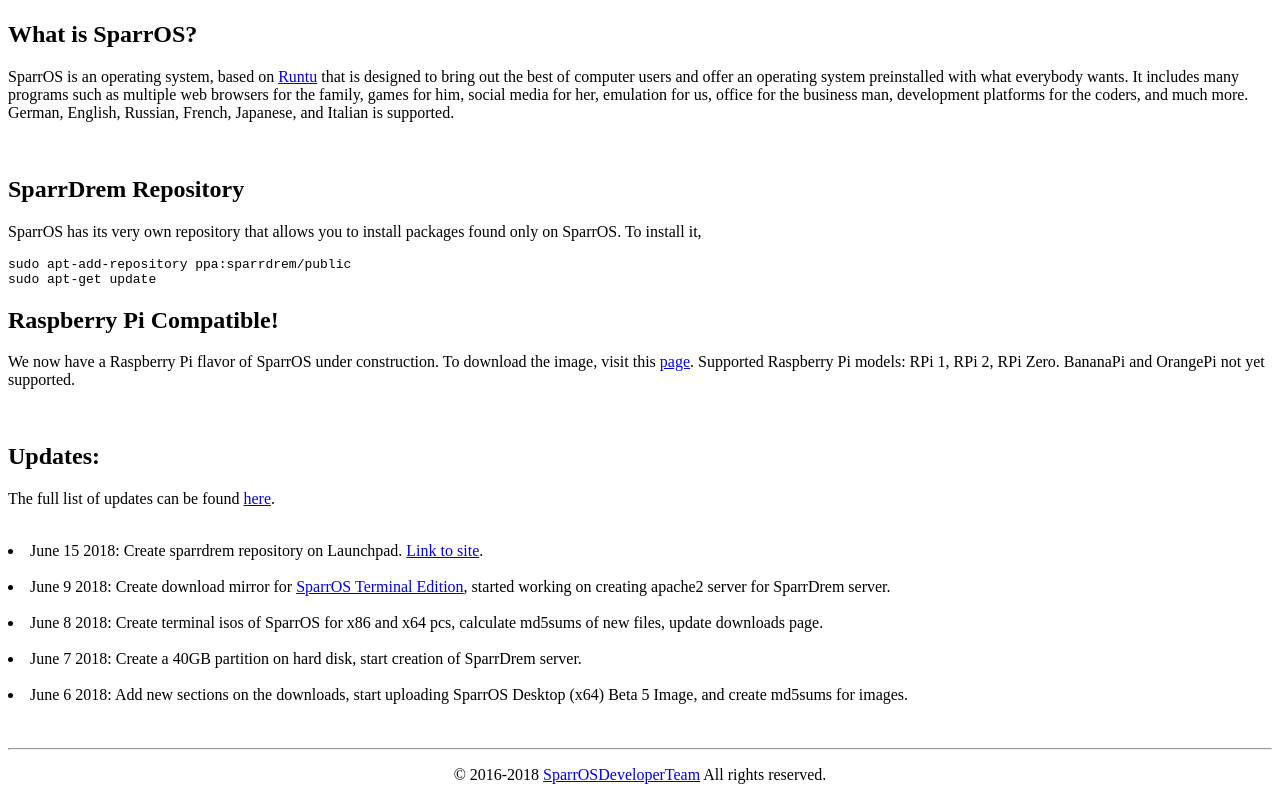
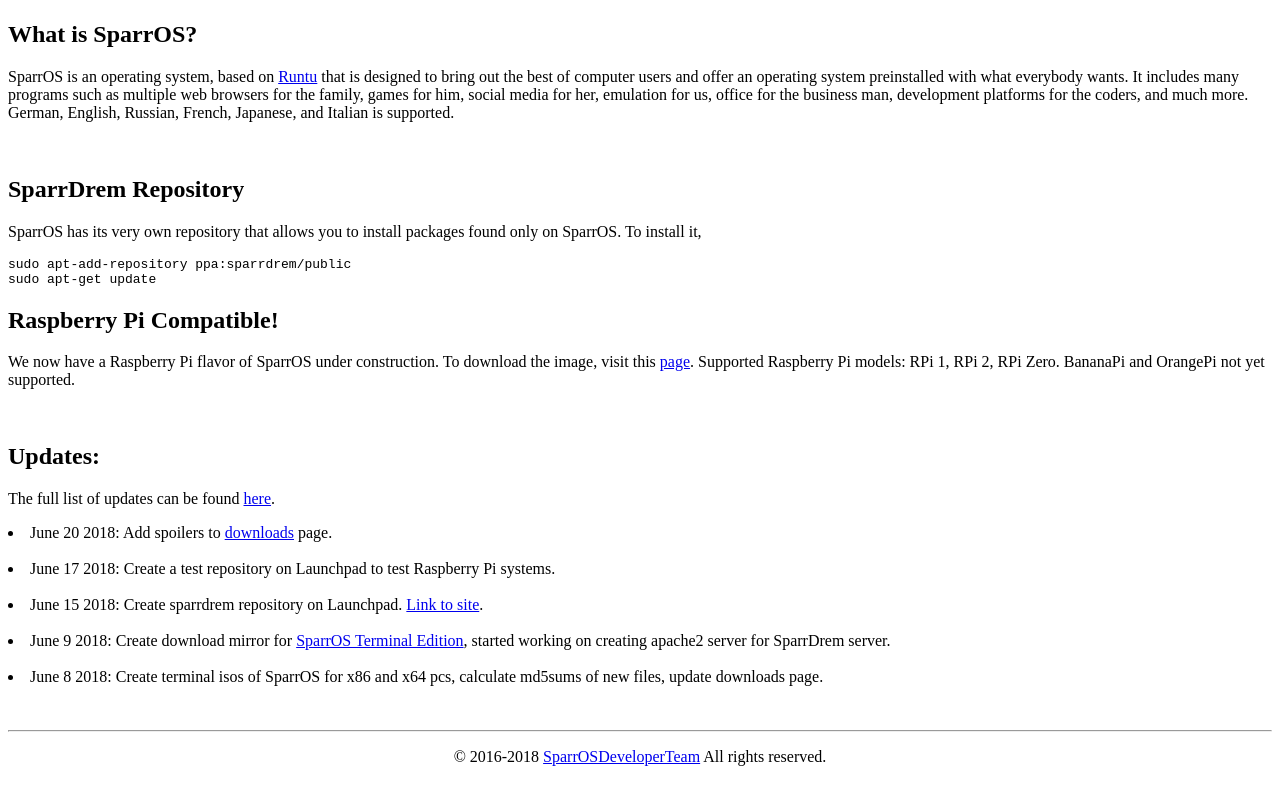
Before and after one commit to SparrOSDeveloperTeam/SparrOS-old, a plain HTML site: page docs/index.html in a window 1280 px wide. Shown: the part 509-1309 px from the top of the page. Drawn offline with Linux system fonts and the light colour scheme.

Commit message:
Update index.html

```diff
--- a/docs/index.html
+++ b/docs/index.html
@@ -56,16 +56,15 @@
             <p>
                 The full list of updates can be found <a href="https://github.com/SparrOSDeveloperTeam/SparrOS/raw/master/docs/news.txt">here</a>.
             </p>
+            <li>June 20 2018: Add spoilers to <a href="https://sparrosdeveloperteam.github.io/SparrOS/">downloads</a> page.</li>
+            <br />
+            <li>June 17 2018: Create a test repository on Launchpad to test Raspberry Pi systems.</li>
             <br />
             <li>June 15 2018: Create sparrdrem repository on Launchpad. <a href="https://launchpad.net/~sparrdrem">Link to site</a>.</li>
             <br />
             <li>June 9 2018: Create download mirror for <a href="https://sparrosdeveloperteam.github.io/SparrOS/download.html#terminal">SparrOS Terminal Edition</a>, started working on creating apache2 server for SparrDrem server.</li>
             <br />
             <li>June 8 2018: Create terminal isos of SparrOS for x86 and x64 pcs, calculate md5sums of new files, update downloads page.</li>
-            <br />
-            <li>June 7 2018: Create a 40GB partition on hard disk, start creation of SparrDrem server.</li>
-            <br />
-            <li>June 6 2018: Add new sections on the downloads, start uploading SparrOS Desktop (x64) Beta 5 Image, and create md5sums for images.</li>
         </justify>
         <br />
         <br />
```
